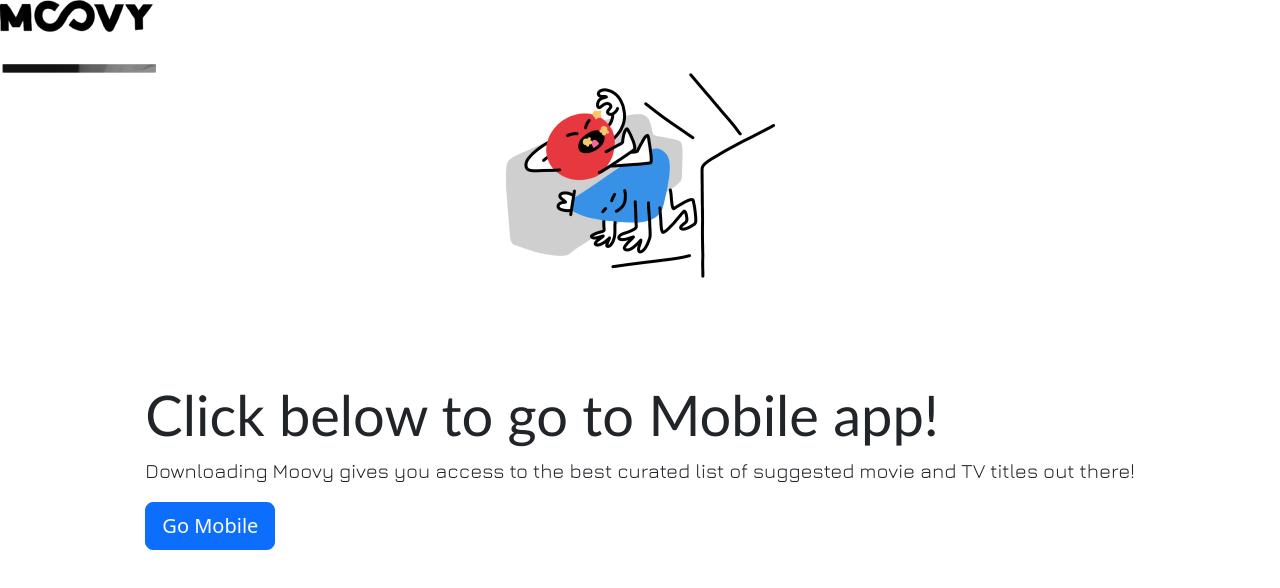
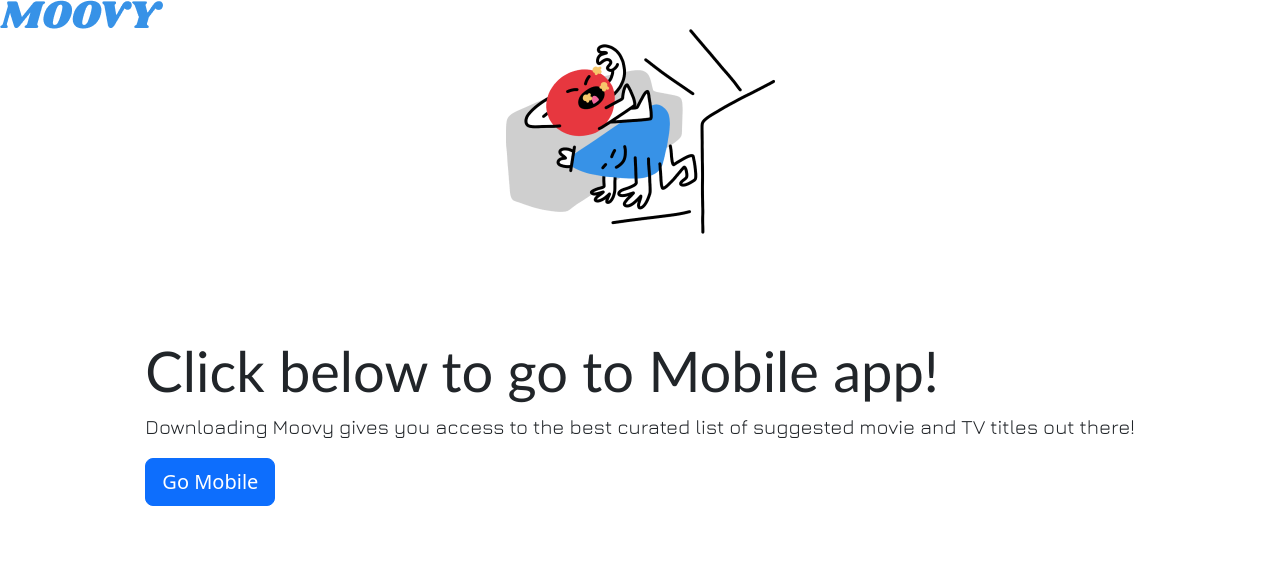
Before and after one commit to malayahawk/Project_3, a plain HTML site: page index.html in a window 1280 px wide. Drawn offline with nearby package versions, Linux system fonts and the light colour scheme.

Commit message:
change logo

```diff
--- a/index.html
+++ b/index.html
@@ -15,7 +15,7 @@
   </head>
   <body>
 
-    <a class="navbar-brand" href="#"><img src="images/moovy.png"></a>
+    <a class="navbar-brand" href="#"><img src="images/MOOVYlogo.png"></a>
 
     <section class="heroImg">
       <div class="content">
```
Also changed, not shown: images/MOOVYlogo.png (added).
